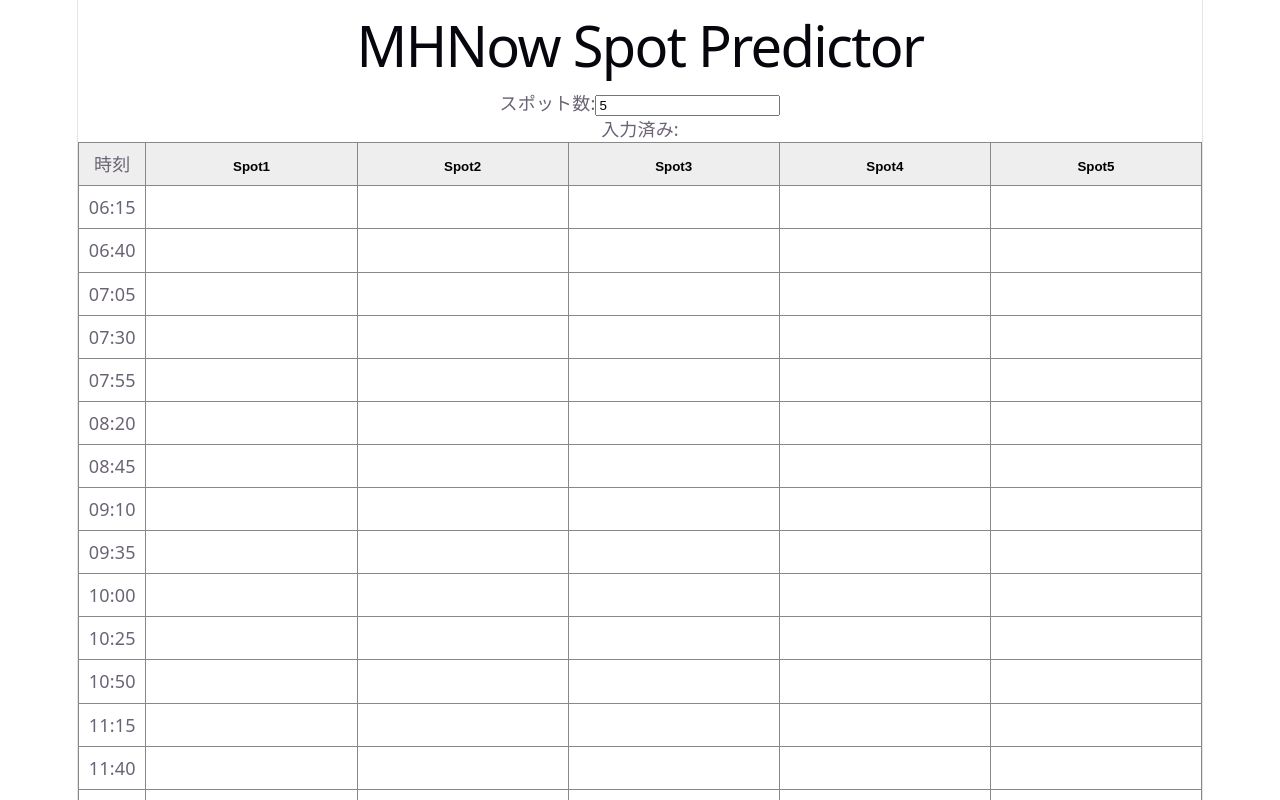
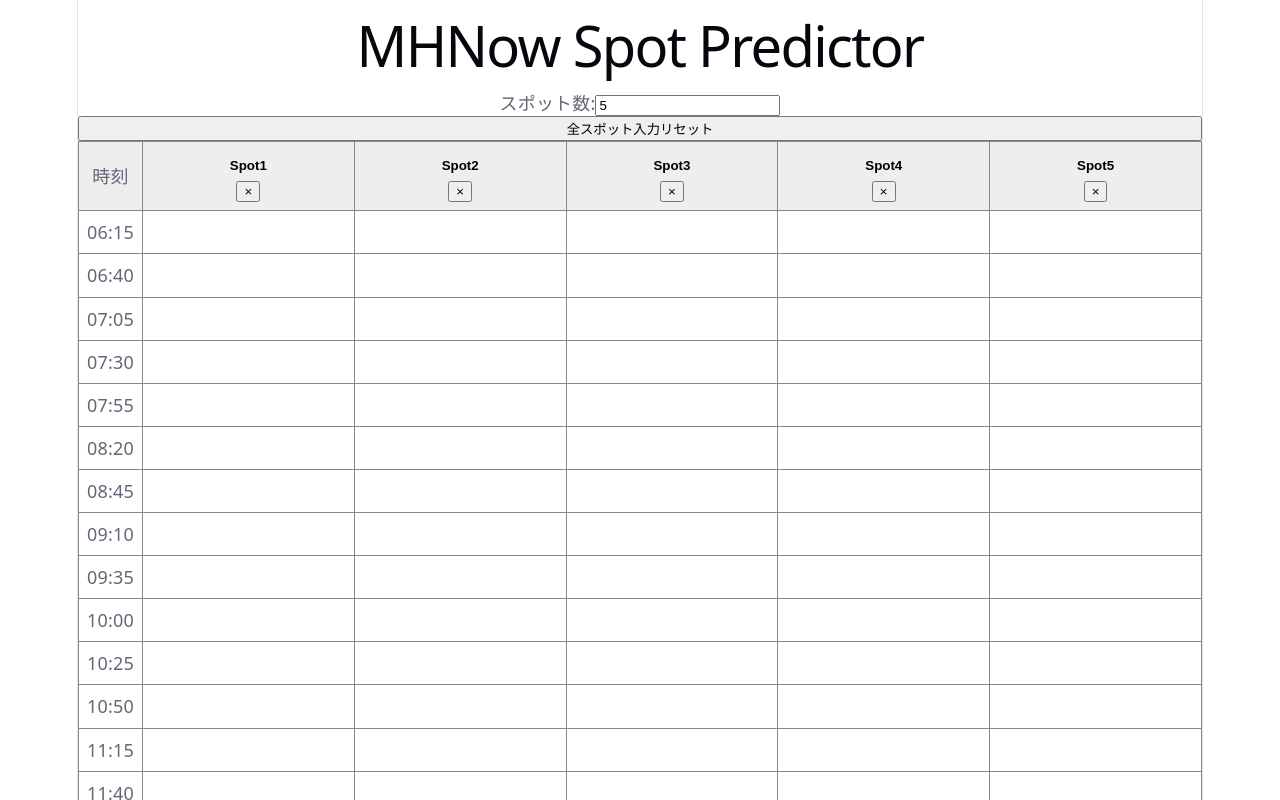
Before and after one commit to takamatsu-yuki/spot-predictor, a React (Vite) app: page / in a window 1280 px wide. Shown: the top 800 px of the page. Built offline with nearby package versions, Linux system fonts and the light colour scheme.

Commit message:
✨ 入力リセット機能を追加

```diff
--- a/src/App.tsx
+++ b/src/App.tsx
@@ -160,6 +160,22 @@ function App() {
     );
   }
 
+  function handleResetSpot(spotIndex: number) {
+    const spotNumber = spotIndex + 1;
+
+    setInputs((oldInputs) =>
+      oldInputs.filter((input) => input.spot !== spotNumber),
+    );
+  }
+
+  function handleResetAll() {
+    if (!confirm("全スポットの観測データを削除しますか？")) {
+      return;
+    }
+
+    setInputs([]);
+  }
+
   return (
     <>
       <h1>MHNow Spot Predictor</h1>
@@ -182,24 +198,15 @@ function App() {
           }}
         />
       </div>
-
-      <div>
-        <p>入力済み:</p>
-
-        {inputs.map((input) => (
-          <span key={input.spot}>
-            Spot
-            {input.spot}:{input.time}{" "}
-          </span>
-        ))}
-      </div>
+      <button onClick={handleResetAll}>全スポット入力リセット</button>
 
       <ScheduleTable
         rows={table}
         spotCount={spotCount}
         spotNames={spotNames}
+        onCellClick={handleCellClick}
         onSpotNameChange={handleSpotNameChange}
-        onCellClick={handleCellClick}
+        onResetSpot={handleResetSpot}
       />
 
       <SpotSetting
--- a/src/components/ScheduleTable.tsx
+++ b/src/components/ScheduleTable.tsx
@@ -41,16 +41,10 @@ import "./ScheduleTable.css";
  * )
  */
 type Props = {
-  /**
-   * 表示するスケジュール
-   */
+  // 表示するスケジュール
   rows: ScheduleRow[];
-
-  /**
-   * スポット数
-   */
+  // スポット数
   spotCount: number;
-
   spotNames: string[];
 
   /**
@@ -59,6 +53,7 @@ type Props = {
    */
   onCellClick: (time: string, spotIndex: number) => void;
   onSpotNameChange: (index: number, name: string) => void;
+  onResetSpot: (spotIndex: number) => void;
 };
 
 /**
@@ -73,6 +68,7 @@ export default function ScheduleTable({
   spotNames,
   onCellClick,
   onSpotNameChange,
+  onResetSpot,
 }: Props) {
   return (
     <table className="schedule-table">
@@ -117,6 +113,8 @@ export default function ScheduleTable({
                   }
                 }}
               />
+
+              <button onClick={() => onResetSpot(i)}>×</button>
             </th>
           ))}
         </tr>
```
